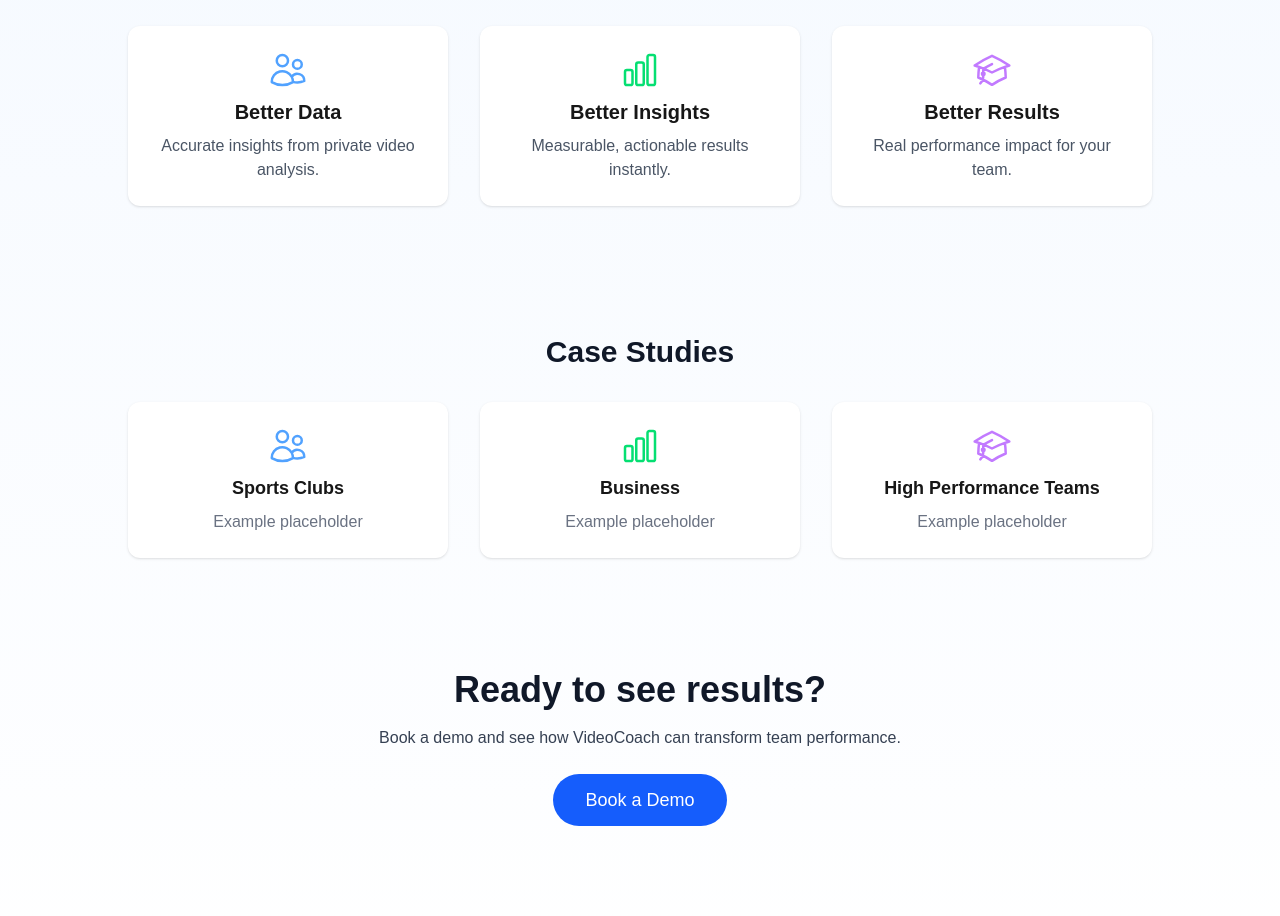
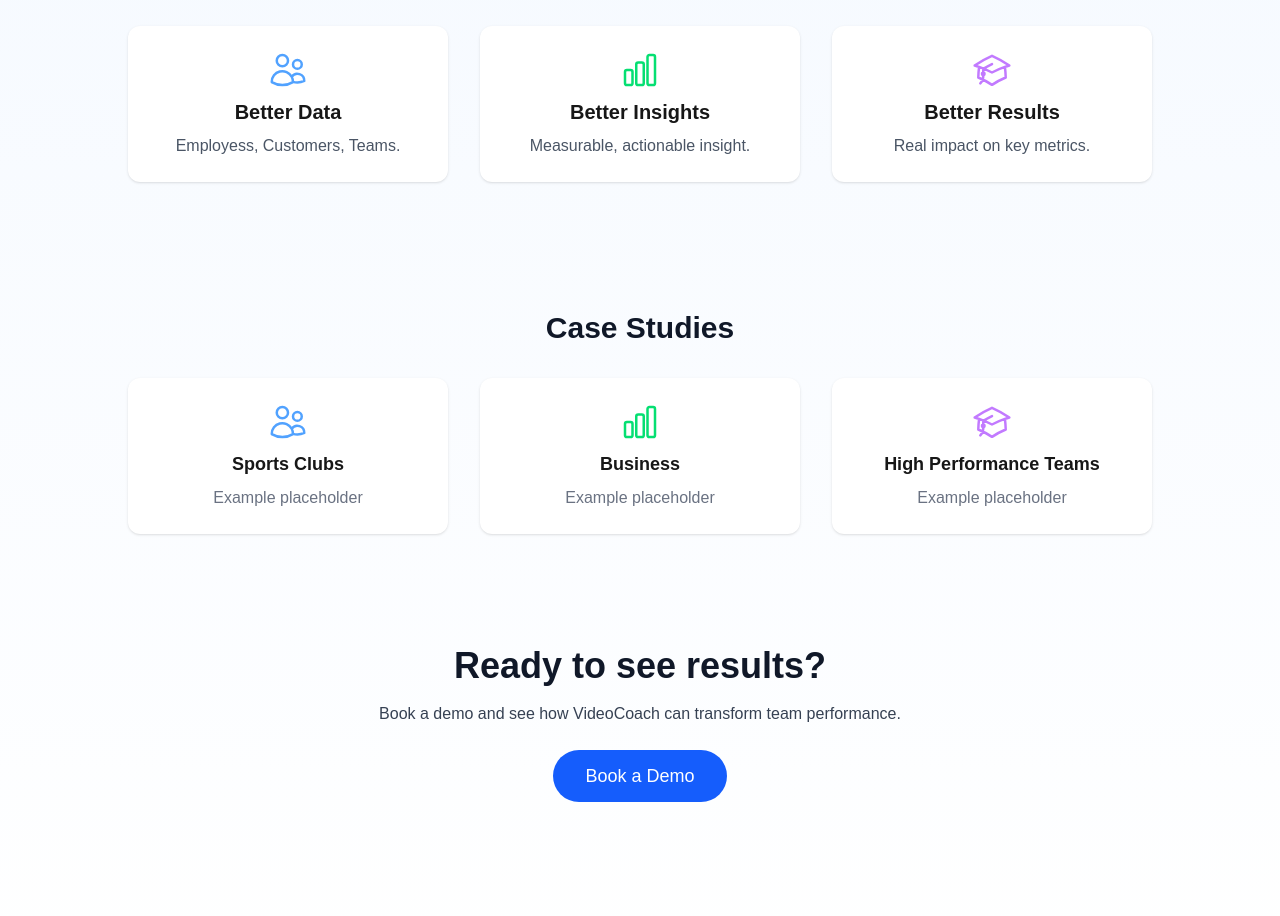
Before and after one commit to damienwarren-blip/video-coach, a Next.js app: page / in a window 1280 px wide. Shown: the part 920-1836 px from the top of the page. Built offline with nearby package versions, Linux system fonts and the light colour scheme.

Commit message:
Update page.js

```diff
--- a/app/page.js
+++ b/app/page.js
@@ -47,17 +47,17 @@ export default function Home() {
           <div className="flex flex-col items-center p-6 bg-white rounded-xl shadow hover:shadow-lg transition">
             <UsersIcon className="h-10 w-10 text-blue-400 mb-2" />
             <h3 className="text-xl font-semibold mb-2">Better Data</h3>
-            <p className="text-gray-600">Accurate insights from private video analysis.</p>
+            <p className="text-gray-600">Employess, Customers, Teams.</p>
           </div>
           <div className="flex flex-col items-center p-6 bg-white rounded-xl shadow hover:shadow-lg transition">
             <ChartBarIcon className="h-10 w-10 text-green-400 mb-2" />
             <h3 className="text-xl font-semibold mb-2">Better Insights</h3>
-            <p className="text-gray-600">Measurable, actionable results instantly.</p>
+            <p className="text-gray-600">Measurable, actionable insight.</p>
           </div>
           <div className="flex flex-col items-center p-6 bg-white rounded-xl shadow hover:shadow-lg transition">
             <AcademicCapIcon className="h-10 w-10 text-purple-400 mb-2" />
             <h3 className="text-xl font-semibold mb-2">Better Results</h3>
-            <p className="text-gray-600">Real performance impact for your team.</p>
+            <p className="text-gray-600">Real impact on key metrics.</p>
           </div>
         </div>
       </section>
```
